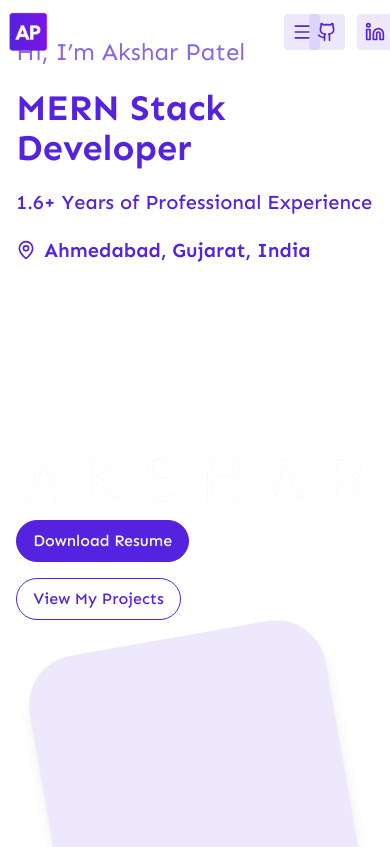
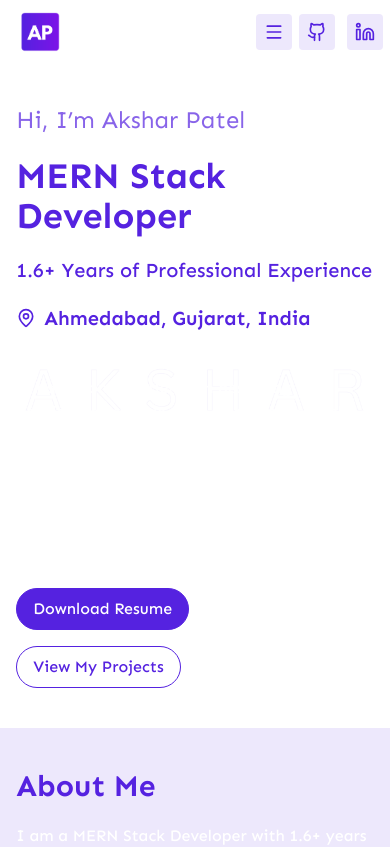
Before and after one commit to akki110/Portfolio, a Next.js app: page / in a window 390 px wide. Shown: the top 847 px of the page. Built offline with nearby package versions, Linux system fonts and the light colour scheme.

Commit message:
Make responsive

```diff
--- a/src/components/ContactUs.jsx
+++ b/src/components/ContactUs.jsx
@@ -11,11 +11,6 @@ const ContactUs = () => {
   const [isLoading, setIsLoading] = useState(false);
 
   const userdetails = [
-    {
-      icon: <Home />,
-      title: "Address",
-      subtitle: "Ahmedabad, Gujarat, India",
-    },
     {
       icon: <Phone />,
       title: "Phone",
@@ -146,7 +141,7 @@ const ContactUs = () => {
               <button
                 type="submit"
                 disabled={isLoading}
-                className={`w-4/12 flex items-center justify-center gap-2
+                className={`w-4/12 flex text-sm md:text-md items-center justify-center gap-2
     border border-purple rounded-full p-2 transition-all duration-300
     ${
       isLoading
--- a/src/components/Hero.jsx
+++ b/src/components/Hero.jsx
@@ -5,7 +5,7 @@ const Hero = () => {
   return (
     <>
       <div
-        className="w-full h-screen flex items-center justify-center py-10 md:py-16"
+        className="w-full h-full md:h-screen flex items-start md:items-center justify-center py-10 md:py-16"
         style={{
           backgroundImage: "url('/images/hero-bg-3.png')",
           backgroundSize: "contain",
@@ -14,7 +14,7 @@ const Hero = () => {
         }}
         id="home"
       >
-        <div className="w-11/12 grid grid-cols-1 md:grid-cols-2 gap-4 ">
+        <div className="w-11/12 grid grid-cols-1 md:grid-cols-2 gap-4">
           <div className="w-full flex flex-col gap-5 md:gap-6">
             <h3 className="text-2xl lg:text-4xl font-bolder text-purple/70">
               Hi, I’m Akshar Patel
@@ -40,7 +40,6 @@ const Hero = () => {
             <div className="flex flex-col md:flex-row gap-4">
               <a
                 href="/resume/Akshar_Patel_Resume.pdf"
-                target="_blank"
                 className="w-fit border border-purple bg-purple text-white hover:translate-y-[-5px] font-medium px-4 py-2 rounded-full cursor-pointer transition-all duration-300"
               >
                 Download Resume
@@ -53,7 +52,7 @@ const Hero = () => {
               </Link>
             </div>
           </div>
-          <div className="w-full flex items-center justify-center">
+          <div className="w-full hidden md:flex items-center justify-center">
             <div className="flex justify-center bg-purple/10 shadow-lg rounded-[50px] h-[300px] w-[300px] -rotate-10"></div>
           </div>
         </div>
--- a/src/components/Navbar.jsx
+++ b/src/components/Navbar.jsx
@@ -61,7 +61,7 @@ const Navbar = () => {
 
       <div
         className={`
-        w-full h-16 px-2 lg:px-6 xl:px-10 fixed z-50
+        w-full h-16 px-5 lg:px-6 xl:px-10 fixed z-50
         flex items-center justify-between
         transition-all duration-300
         ${scrolled ? "bg-white backdrop-blur-md shadow-sm" : "bg-transparent"}
@@ -104,7 +104,7 @@ const Navbar = () => {
             })}
           </ul>
 
-          <div className="md:hidden  w-full flex items-center justify-end">
+          <div className="md:hidden w-full flex items-center justify-end pe-5">
             {/* Mobile Menu Icon */}
             <button
               onClick={() => setOpen(true)}
@@ -152,10 +152,10 @@ const Navbar = () => {
               {/* Header */}
               <div className="flex justify-between items-center p-4 border-b">
                 <Image
-                  src="/images/logo.webp"
+                  src="/images/ap-logo.webp"
                   alt="Logo"
-                  width={80}
-                  height={30}
+                  width={40}
+                  height={40}
                 />
                 <button onClick={() => setOpen(false)} className="text-purple">
                   <X size={24} />
```
